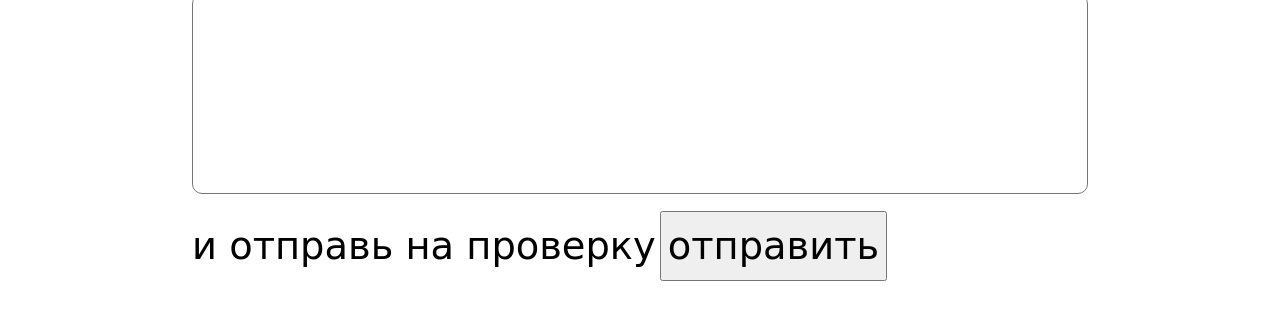
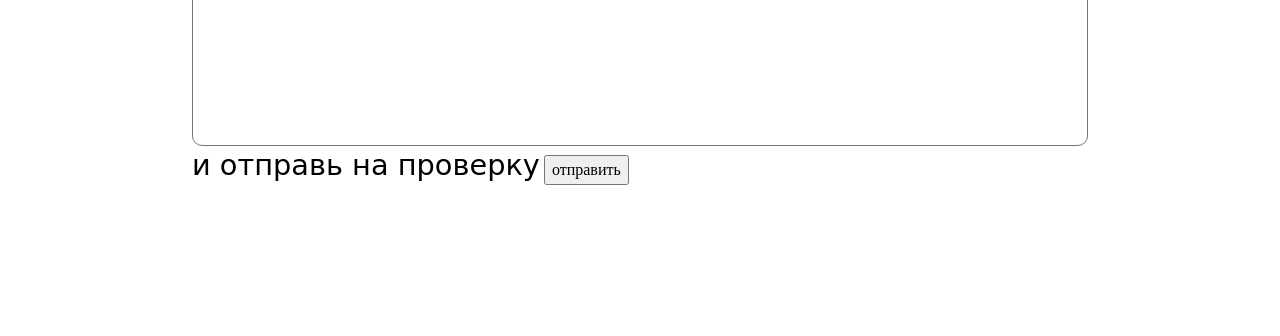
Before and after one commit to Mydrec82/Mydrec82.github.io, a plain HTML site: page index.html in a window 1280 px wide. Shown: the part 464-800 px from the top of the page. Drawn offline with Linux system fonts and the light colour scheme; a web font is replaced by a local one.

Commit message:
disable translate 2

```diff
--- a/index.html
+++ b/index.html
@@ -4,7 +4,7 @@
 <head>
     <meta charset="UTF-8">
     <meta http-equiv="X-UA-Compatible" content="IE=edge">
-    <meta name="google" value="notranslate">
+    <meta name="google" content="notranslate">
     <meta name="viewport" content="width=device-width, initial-scale=1.0">
     <link rel="stylesheet" href="css/reset.css">
     <link rel="preconnect" href="https://fonts.gstatic.com">
@@ -34,7 +34,7 @@
             <h2 class="russian__title english__title">А теперь запиши...</h2>
             <textarea name="" id="textarea" cols="30" rows="10"></textarea>
             <label for="button" class="english__title">и отправь на проверку</label>
-            <button name="button" class="english__title">отправить</button>
+            <button name="button" class="russian__sendButton">отправить</button>
         </div>
     </section>
     <script src="js/script.js"></script>
--- a/sass/style.scss
+++ b/sass/style.scss
@@ -25,7 +25,7 @@
         font-family: 'Ruslan Display', cursive;
         font-size: 2.4em;
         text-align: center;
-        line-height: 8vh;
+        line-height: 5vh;
     }
 
     &__text {
@@ -45,4 +45,9 @@
         border-radius: 10px;
         resize: none;
     }
+    label {
+        text-align: right;
+        font-size: 1.8em;
+        line-height: 3vh;
+    }
 }
```
Also changed, not shown: css/style.min.css, 1 other file.
